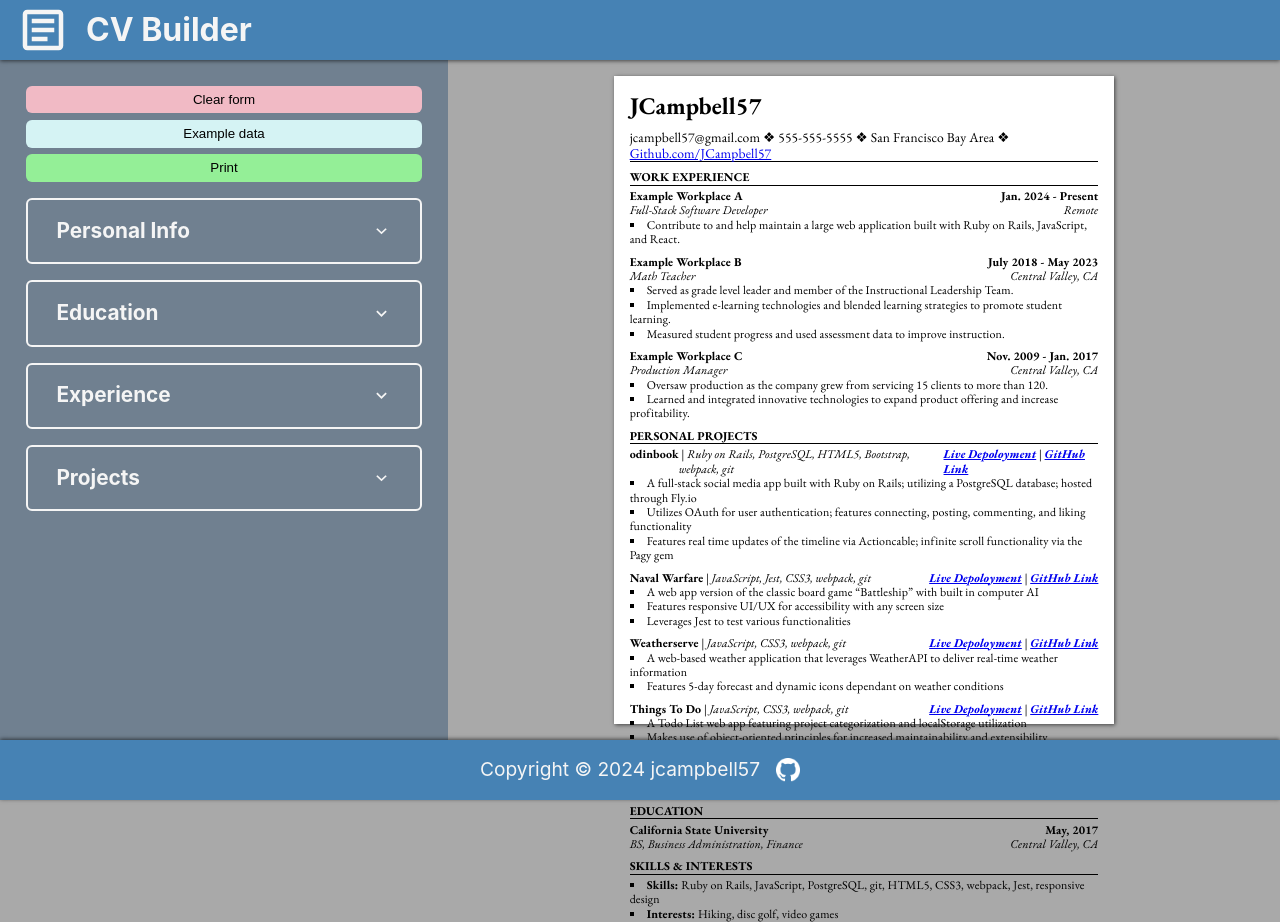
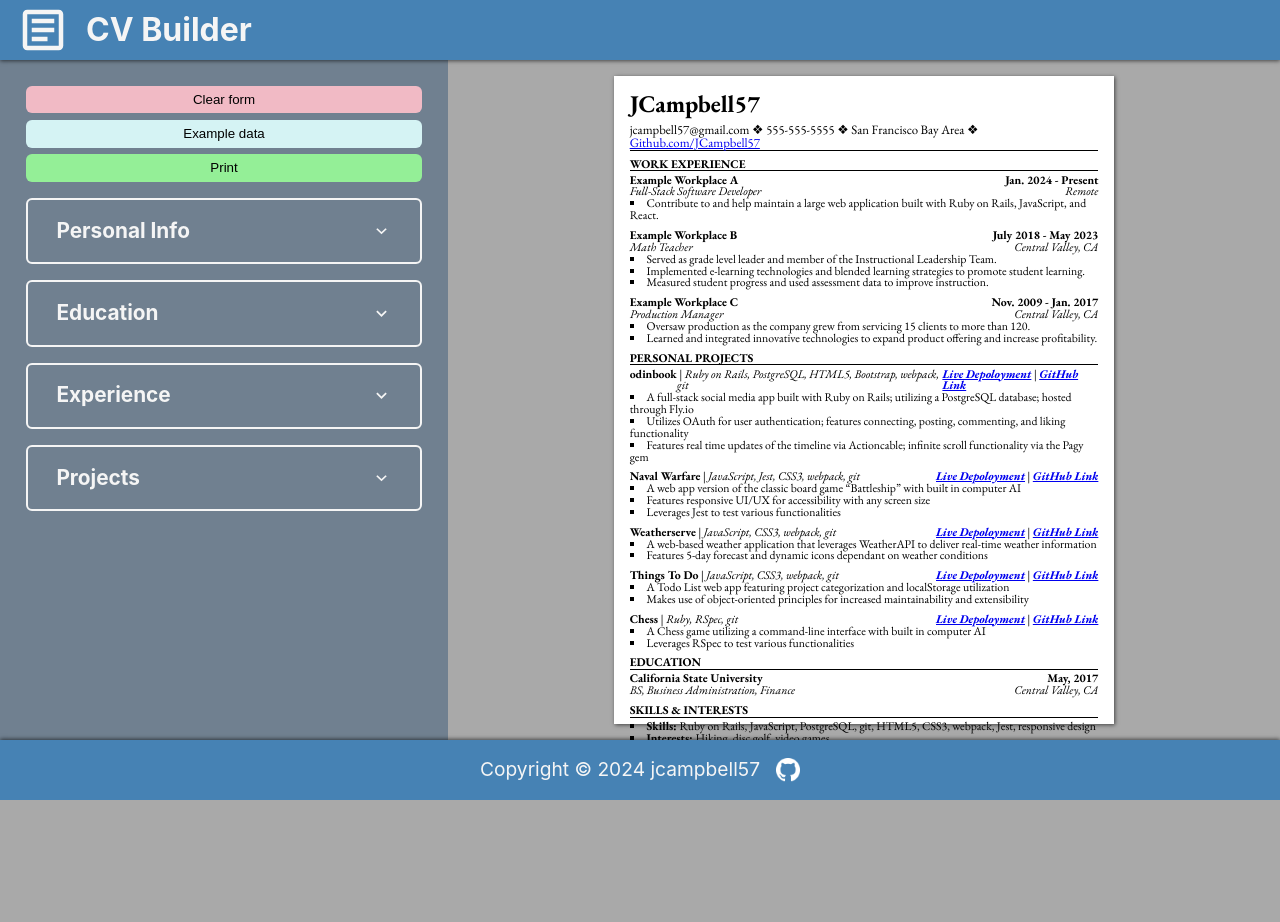
Before and after one commit to jcampbell57/cv-builder, a React app: page / in a window 1280 px wide. After the commit the page ends 800 px from the top, so only its background shows below. Built offline with nearby package versions, Linux system fonts and the light colour scheme; the HTML template or start-up script is replaced by a standard one.

Commit message:
update preview styling

```diff
--- a/src/styles/style.css
+++ b/src/styles/style.css
@@ -373,9 +373,7 @@ header {
     max-width: calc((100vh - var(--header-height) - var(--footer-height) - 2rem) * (8.5 / 11));
     max-height: calc(100vh - var(--header-height) - var(--footer-height) - 2rem);
 
-    line-height: 1.2;
-    letter-spacing: 0.15px;
-    font-size: clamp(0.35rem, 1.8vw, 0.75rem);
+    font-size: clamp(0.355rem, .95vw, 0.74rem);
     padding: clamp(0.5rem, 1.5vw, 1rem);
     box-sizing: border-box;
   }
@@ -387,7 +385,7 @@ header {
 
   .previewUserInfo {
     font-size: 1rem;
-    font-size: clamp(0.3rem, 1.4vw, 0.85rem);
+    font-size: clamp(0.39rem, 1.1vw, 0.8rem);
     border-bottom: 1.5px solid black;
     margin-bottom: clamp(0.25rem, 1vw, 0.5rem);
   }
```
